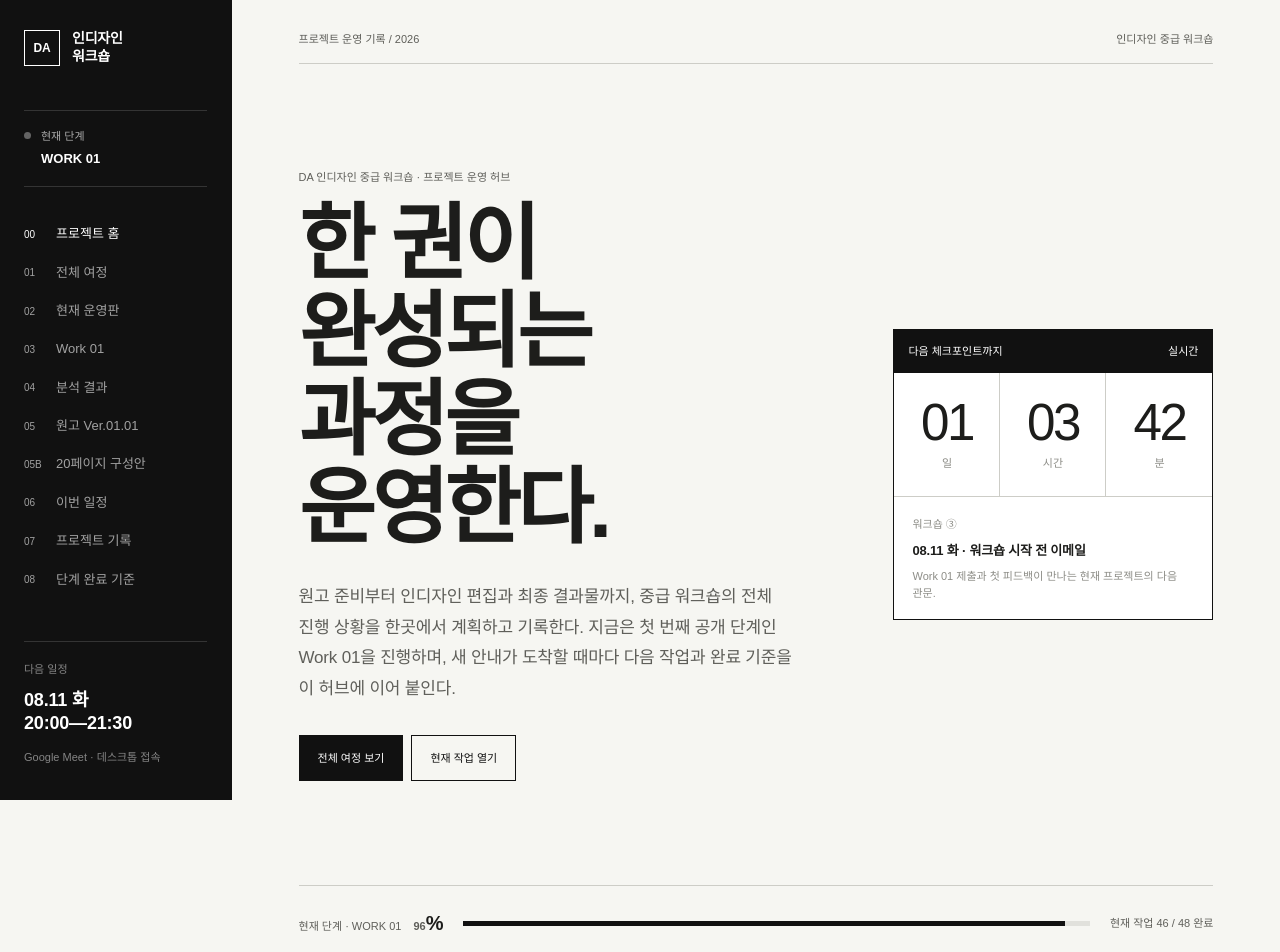
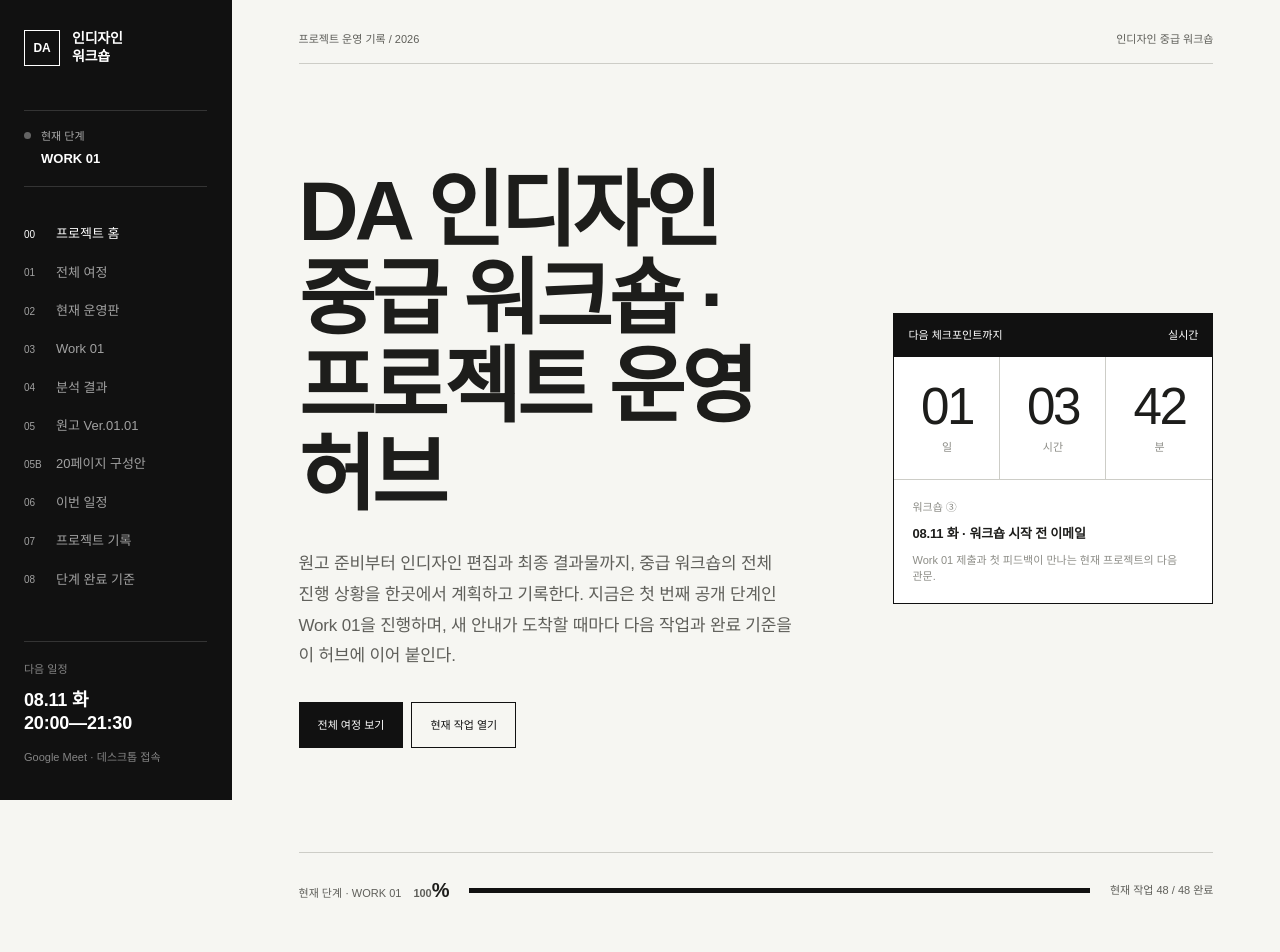
Before and after one commit to oscarkim0531/DA_indesign-workshop, a website: page index.html in a window 1280 px wide. Shown: the top 952 px of the page. Drawn offline with Linux system fonts and the light colour scheme.

Commit message:
Simplify hero and complete all tasks

```diff
--- a/index.html
+++ b/index.html
@@ -67,8 +67,7 @@
 
           <div class="hero-grid">
             <div class="hero-copy">
-              <p class="eyebrow">DA 인디자인 중급 워크숍 · 프로젝트 운영 허브</p>
-              <h1>한 권이 완성되는<br />과정을<br /><em>운영한다.</em></h1>
+              <h1>DA 인디자인 중급 워크숍 · 프로젝트 운영 허브</h1>
               <p class="hero-description">
                 원고 준비부터 인디자인 편집과 최종 결과물까지, 중급 워크숍의 전체 진행 상황을
                 한곳에서 계획하고 기록한다. 지금은 첫 번째 공개 단계인 Work 01을 진행하며,
@@ -480,7 +479,7 @@
                   <label><input type="checkbox" data-task="r6-web-primary-v2" checked /><span>웹사이트를 Work 01 주 제출 문서로 정리</span></label>
                   <label><input type="checkbox" data-task="r6-print-v2" checked /><span>Work 01 전용 인쇄·PDF 저장 기능 점검</span></label>
                   <label><input type="checkbox" data-task="r6-page-plan-v2" checked /><span>20페이지 구성안을 확정해 웹 기록에 추가</span></label>
-                  <label><input type="checkbox" data-task="r6-email" /><span>8월 11일 18:00까지 웹사이트 링크 이메일 제출</span></label>
+                  <label><input type="checkbox" data-task="r6-email" checked /><span>8월 11일 18:00까지 웹사이트 링크 이메일 제출</span></label>
                   <label><input type="checkbox" data-task="r6-setup-v2" checked /><span>인디자인 한글판·데스크톱 환경 확인 완료</span></label>
                 </div>
                 <div class="deliverable"><span>결과물</span><strong>웹사이트 제출 링크 + Work 01 인쇄본</strong></div>
@@ -1144,7 +1143,7 @@
               <label><input type="checkbox" data-task="done-evidence-v2" checked /><span><strong>근거</strong>대표 통계가 원본과 대조되었다.</span></label>
               <label><input type="checkbox" data-task="done-voice-v2" checked /><span><strong>목소리</strong>제목과 톤앤매너를 선택한 이유가 있다.</span></label>
               <label><input type="checkbox" data-task="done-human-v2" checked /><span><strong>편집</strong>AI식 표현·반복·비약을 사람이 수정했다.</span></label>
-              <label><input type="checkbox" data-task="done-submit" /><span><strong>제출</strong>웹사이트 링크를 최종 확인하고 이메일로 전달했다.</span></label>
+              <label><input type="checkbox" data-task="done-submit" checked /><span><strong>제출</strong>웹사이트 링크를 최종 확인하고 이메일로 전달했다.</span></label>
             </div>
           </div>
 
--- a/script.js
+++ b/script.js
@@ -1,9 +1,8 @@
 (() => {
-  const TASK_KEY = "da-indesign-project-current-tasks-v1";
+  const TASK_KEY = "da-indesign-project-current-tasks-v2";
   const NOTE_KEY = "da-indesign-project-notes-v1";
   const LOG_KEY = "da-indesign-project-logs-v1";
   const LEGACY_KEYS = {
-    [TASK_KEY]: "da-work01-tasks-v1",
     [NOTE_KEY]: "da-work01-notes-v1",
     [LOG_KEY]: "da-work01-logs-v1",
   };
```
Also changed, not shown: 1 other file.
